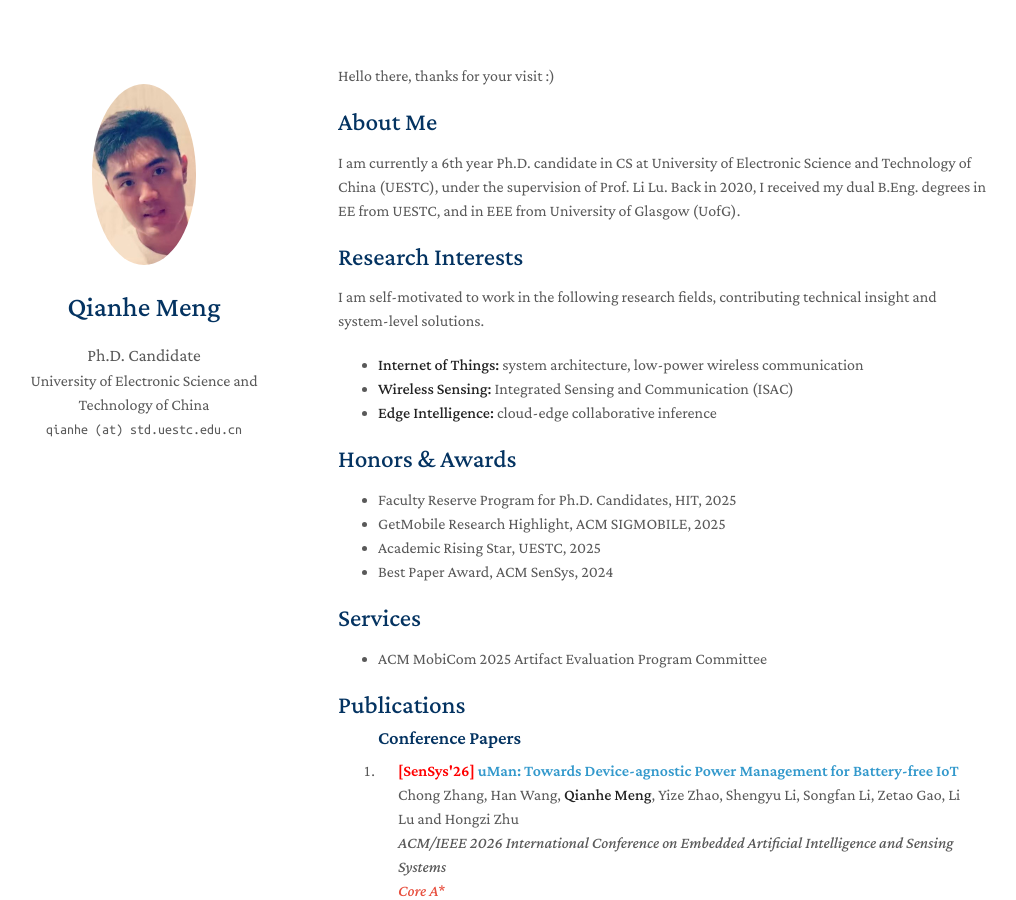
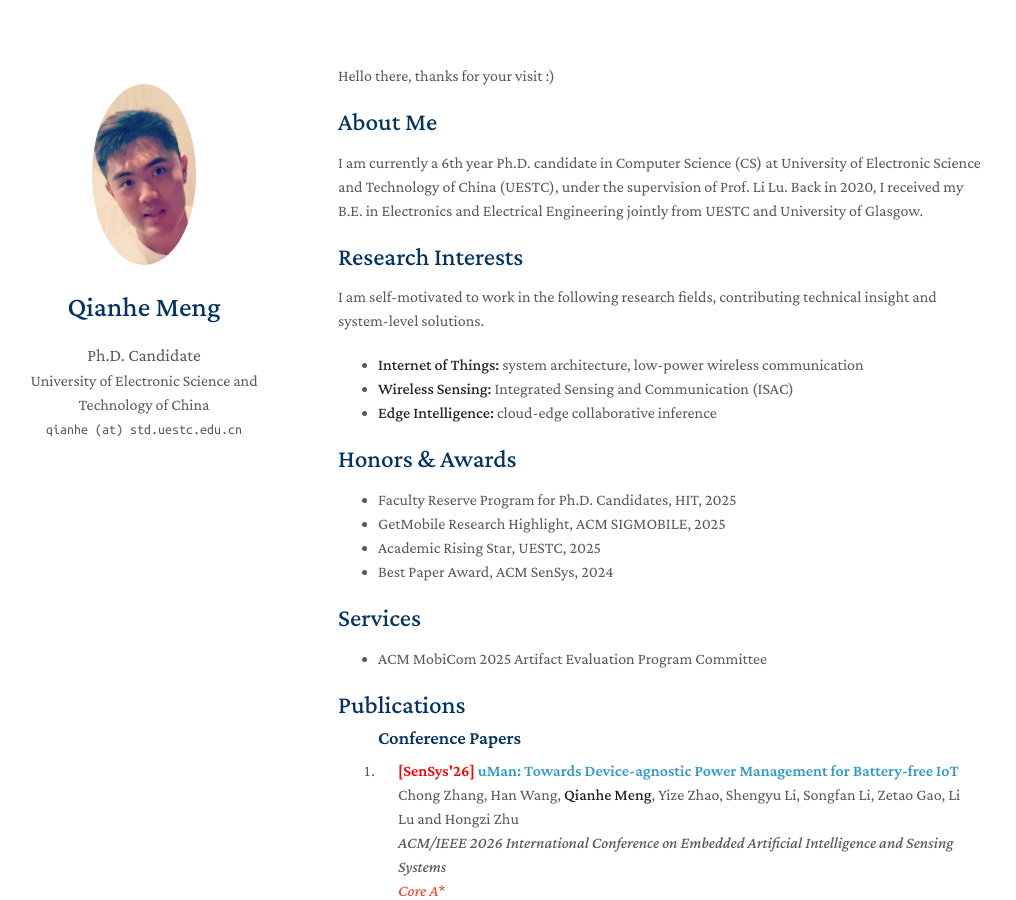
Before and after one commit to mqhyes/mqhyes.github.io, a Jekyll site: the page built from index.md, in a window 1280 px wide and 900 px high. Shown: the whole window, without its empty margins (132-1148 px from the left). Built offline with Jekyll 4.4.1, drawn with Linux system fonts in a browser that asks for light colours; a style sheet for code colours, icons or effects is not loaded.

Commit message:
Update index.md

```diff
--- a/index.md
+++ b/index.md
@@ -5,9 +5,9 @@ Hello there, thanks for your visit :)
 
 ## About Me
 
-I am currently a 6th year Ph.D. candidate in CS at University of Electronic Science and Technology of China (UESTC), under the supervision of Prof. Li Lu. Back in 2020, I received my dual B.Eng. degrees in EE from UESTC, and in EEE from University of Glasgow (UofG).
+I am currently a 6th year Ph.D. candidate in Computer Science (CS) at University of Electronic Science and Technology of China (UESTC), under the supervision of Prof. Li Lu. Back in 2020, I received my B.E. in Electronics and Electrical Engineering jointly from UESTC and University of Glasgow.
 
-<!-- I will be joining Harbin Institute of Technology (HIT) as an Associate Research Fellow (tenure-track) in early 2026. **Openings are available for master and phd students @ HIT Weihai Campus, please contact qianhe@hit.edu.cn with your CV if you are interested in exploring cutting-edge IoT systems.** -->
+<!-- I will be joining Harbin Institute of Technology (HIT) as an Associate Research Fellow in early 2026. **Openings are available for master and Ph.D. students, please contact qianhe@hit.edu.cn with your CV if you are interested in exploring cutting-edge IoT systems.** -->
 <!-- I'm constantly looking for prospective PhD students, expected to work on AIoT (AI+IoT) systems and applications. -->
 
 <!--I am currently a 5th year Ph.D. candidate in the Department of Computer Science and Engineering (CSE) at the University of Electronic Science and Technology of China (UESTC), under the supervision of Prof. Li Lu. Back in 2020, I received my dual B.Eng. degrees in Electronic and Information Engineering (EIE) from UESTC and in Electronic and Electrical Engineering (EEE) from the University of Glasgow (UofG).-->
```
